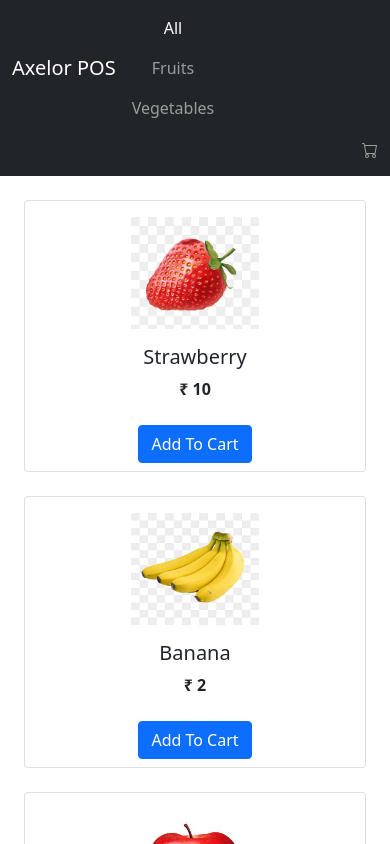
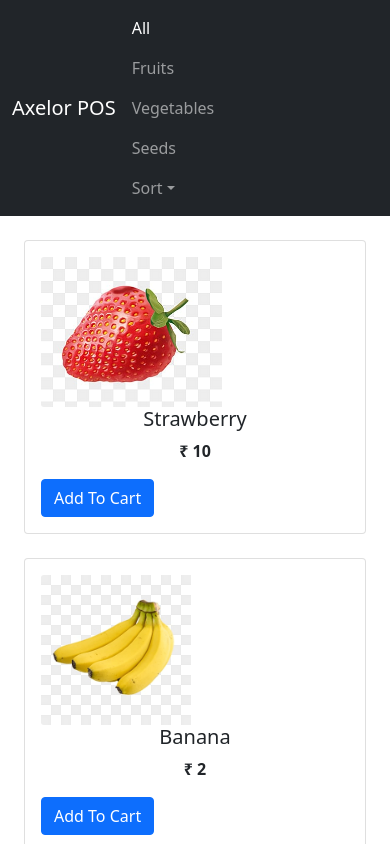
Before and after one commit to kja-axelor/React.js, a React (Create React App) app in the folder cart-app/: page / in a window 390 px wide. Shown: the top 844 px of the page. Built offline with nearby package versions, Linux system fonts and the light colour scheme.

Commit message:
Modify UI and working on sorting products

```diff
--- a/cart-app/public/products.json
+++ b/cart-app/public/products.json
@@ -103,5 +103,12 @@
     "category": "vegetable",
     "price": 10,
     "url": "img/carrot.jpg"
+  },
+  {
+    "id": 16,
+    "title": "Pumpkin",
+    "category": "seed",
+    "price": 60,
+    "url": "https://encrypted-tbn0.gstatic.com/images?q=tbn:ANd9GcTcktAnvOSpYsVJiEfh9uoi6FCqY2nCXqX9wLA06zURGI-_Gm7cng5N6hqz0S9vNwzPeLI&usqp=CAU"
   }
 ]
--- a/cart-app/src/App.css
+++ /dev/null
@@ -1,38 +0,0 @@
-.App {
-  text-align: center;
-}
-
-.App-logo {
-  height: 40vmin;
-  pointer-events: none;
-}
-
-@media (prefers-reduced-motion: no-preference) {
-  .App-logo {
-    animation: App-logo-spin infinite 20s linear;
-  }
-}
-
-.App-header {
-  background-color: #282c34;
-  min-height: 100vh;
-  display: flex;
-  flex-direction: column;
-  align-items: center;
-  justify-content: center;
-  font-size: calc(10px + 2vmin);
-  color: white;
-}
-
-.App-link {
-  color: #61dafb;
-}
-
-@keyframes App-logo-spin {
-  from {
-    transform: rotate(0deg);
-  }
-  to {
-    transform: rotate(360deg);
-  }
-}
--- a/cart-app/src/App.js
+++ b/cart-app/src/App.js
@@ -1,9 +1,14 @@
 import Items from "./components/Items/Items";
 import Cart from "./components/Cart/Cart";
 import { useState, useEffect } from "react";
-import { Container, Row, ToastContainer } from "react-bootstrap";
+import {
+  Container,
+  Row,
+  ToastContainer,
+  Col,
+  ListGroupItem,
+} from "react-bootstrap";
 import Tost from "./components/Tost/Tost";
-import "./App.css";
 import Menu from "./components/Menu/Menu";
 
 function App() {
@@ -73,22 +78,49 @@ function App() {
       return item.category === category;
     });
   };
+
+  const sortProducts = (choice) => {
+    const listItems = getFilterProducts();
+    if (choice === "title") {
+      listItems.sort((a, b) => {
+        if (a.title.toLowerCase() < b.title.toLowerCase()) return -1;
+        if (a.title.toLowerCase() > b.title.toLowerCase()) return 1;
+        return 0;
+      });
+      console.log(listItems);
+    }
+    if (choice === "category") {
+      listItems.sort((a, b) => {
+        if (a.category.toLowerCase() < b.category.toLowerCase()) return -1;
+        if (a.category.toLowerCase() > b.category.toLowerCase()) return 1;
+        return 0;
+      });
+      console.log(listItems);
+    }
+    if (choice === "price") {
+      listItems.sort((a, b) => {
+        return a.price - b.price;
+      });
+      console.log(listItems);
+    }
+  };
   return (
     <div className="App">
       <Menu
         countCartItems={cartItems.length}
         filterCategory={filterCategory}
-        setProducts={setProducts}
-        products={products}
         category={category}
         onAdd={onAdd}
         onRemove={onRemove}
         cartItems={cartItems}
+        sortProducts={sortProducts}
       />
       <Container fluid>
         <Row>
           <Items onAdd={onAdd} items={getFilterProducts()} />
-          <Cart onAdd={onAdd} cartItems={cartItems} onRemove={onRemove} />
+          <Col md={4} className="mt-4 pt-0 p-4">
+            <Cart onAdd={onAdd} cartItems={cartItems} onRemove={onRemove} />
+          </Col>
         </Row>
         <ToastContainer position="bottom-end">
           <Tost
--- a/cart-app/src/components/Cart/Cart.js
+++ b/cart-app/src/components/Cart/Cart.js
@@ -12,7 +12,8 @@ export default function Cart(props) {
   const { onAdd, cartItems, onRemove } = props;
   const total = cartItems.reduce((a, c) => a + c.price * c.qty, 0);
   return (
-    <Col md={4} className="mt-4 pt-0 p-4">
+
+      <div>
         {cartItems.length === 0 && (
           <Alert variant="warning">Cart is Empty</Alert>
         )}
@@ -29,18 +30,14 @@ export default function Cart(props) {
                   {item.title} / ₹ {item.price}
                 </div>
                 <ButtonGroup size="sm">
+                  <Button variant="danger" onClick={() => onRemove(item)}>
+                    -
+                  </Button>
+                  <Button variant="light" disabled={true}>
+                    {item.qty}
+                  </Button>
                   <Button variant="success" onClick={() => onAdd(item)}>
                     +
-                  </Button>
-                  <Button
-                    variant="light"
-                    disabled={true}
-                    onClick={() => onAdd(item)}
-                  >
-                    {item.qty}
-                  </Button>
-                  <Button variant="danger" onClick={() => onRemove(item)}>
-                    -
                   </Button>
                 </ButtonGroup>
               </div>
@@ -61,6 +58,6 @@ export default function Cart(props) {
             </Badge>
           </div>
         )}
-    </Col>
+      </div>
   );
 }
--- a/cart-app/src/components/ItemCard/Itemcard.js
+++ b/cart-app/src/components/ItemCard/Itemcard.js
@@ -5,28 +5,22 @@ export default function Itemcard(props) {
   return (
     <div className="col-md-2">
       <Card className="mt-4">
-        <div className="row">
-          <div className="col-md-12">
-            <Card.Img
-              variant="top"
-              className="my-3"
-              src={item.url}
-              style={{ maxWidth: "8rem", height: "7rem" }}
-              alt={item.title}
-            ></Card.Img>
-          </div>
-          <div className="col-md-12">
-            <Card.Title>{item.title}</Card.Title>
-            <Card.Text className="fw-bold">₹ {item.price}</Card.Text>
-            <Button
-              variant="primary"
-              onClick={() => onAdd(item)}
-              className="my-2"
-            >
-              Add To Cart
-            </Button>
-          </div>
-        </div>
+        <Card.Body>
+          <div
+            className="card-img"
+            style={{
+              backgroundImage: `url(${item.url})`,
+              backgroundSize: "contain",
+              height: "150px",
+              backgroundRepeat: "no-repeat",
+            }}
+          ></div>
+          <Card.Title className="text-center">{item.title}</Card.Title>
+          <Card.Text className="fw-bold text-center">₹ {item.price}</Card.Text>
+          <Button variant="primary" onClick={() => onAdd(item)}>
+            Add To Cart
+          </Button>
+        </Card.Body>
       </Card>
     </div>
   );
--- a/cart-app/src/components/Menu/Menu.js
+++ b/cart-app/src/components/Menu/Menu.js
@@ -5,6 +5,7 @@ import {
   Container,
   Nav,
   Navbar,
+  NavDropdown,
   OverlayTrigger,
   Popover,
 } from "react-bootstrap";
@@ -17,46 +18,50 @@ export default function Menu(props) {
     onAdd,
     onRemove,
     cartItems,
+    sortProducts,
   } = props;
   return (
     <>
       <Navbar bg="dark" variant="dark" expand="lg">
         <Container>
           <Navbar.Brand href="#home">Axelor POS</Navbar.Brand>
-          <Nav className="me-auto">
-            <Nav.Link
-              onClick={() => filterCategory("All")}
-              active={category === "All"}
+          <Nav
+            className="me-auto"
+            activeKey={category}
+            onSelect={(key) => filterCategory(key)}
           >
-              All
-            </Nav.Link>
-            <Nav.Link
-              onClick={() => {
-                filterCategory("fruit");
-              }}
-              active={category === "fruit"}
+            <Nav.Link eventKey={"All"}>All</Nav.Link>
+            <Nav.Link eventKey={"fruit"}>Fruits</Nav.Link>
+            <Nav.Link eventKey={"vegetable"}>Vegetables</Nav.Link>
+            <Nav.Link eventKey={"seed"}>Seeds</Nav.Link>
+
+            <NavDropdown
+              title="Sort"
+              id="nav-dropdown"
+              onClick={(key) => sortProducts(key)}
             >
-              Fruits
-            </Nav.Link>
-            <Nav.Link
-              onClick={() => {
-                filterCategory("vegetable");
-              }}
-              active={category === "vegetable"}
-            >
-              Vegetables
-            </Nav.Link>
+              <NavDropdown.Item eventKey="title">By Title</NavDropdown.Item>
+              <NavDropdown.Item eventKey="price">By Price</NavDropdown.Item>
+              <NavDropdown.Item eventKey="category">
+                By Category
+              </NavDropdown.Item>
+              <NavDropdown.Divider />
+              <NavDropdown.Item eventKey="4">Clear</NavDropdown.Item>
+            </NavDropdown>
           </Nav>
         </Container>
 
-        <Container className="justify-content-end navbar-collapse collapse">
-          <span className="navbar-text">
-            <span>
+        <Navbar.Collapse className="justify-content-end">
+          <Navbar.Text>
             <OverlayTrigger
               trigger="click"
               placement="bottom"
               overlay={
-                  <Popover>
+                <Popover
+                  style={{
+                    minWidth: "320px",
+                  }}
+                >
                   <Popover.Header as="h3">Cart</Popover.Header>
                   <Popover.Body>
                     <Cart
@@ -68,11 +73,7 @@ export default function Menu(props) {
                 </Popover>
               }
             >
-                <span
-                  className="cart-icon"
-                  tabIndex="1"
-                  style={{ cursor: "pointer" }}
-                >
+              <span tabIndex="1" style={{ cursor: "pointer" }} className="me-2">
                 <svg
                   xmlns="http://www.w3.org/2000/svg"
                   width="16"
@@ -88,7 +89,7 @@ export default function Menu(props) {
                     pill
                     bg="danger"
                     style={{
-                        fontSize: ".65rem!important",
+                      fontSize: ".65rem",
                       left: "-5px",
                       position: "relative",
                       top: "-10px",
@@ -102,9 +103,8 @@ export default function Menu(props) {
                 )}
               </span>
             </OverlayTrigger>
-            </span>
-          </span>
-        </Container>
+          </Navbar.Text>
+        </Navbar.Collapse>
       </Navbar>
     </>
   );
```
Also changed, not shown: cart-app/src/logo.svg (deleted). Lines whose indentation alone changed are shown as unchanged.
